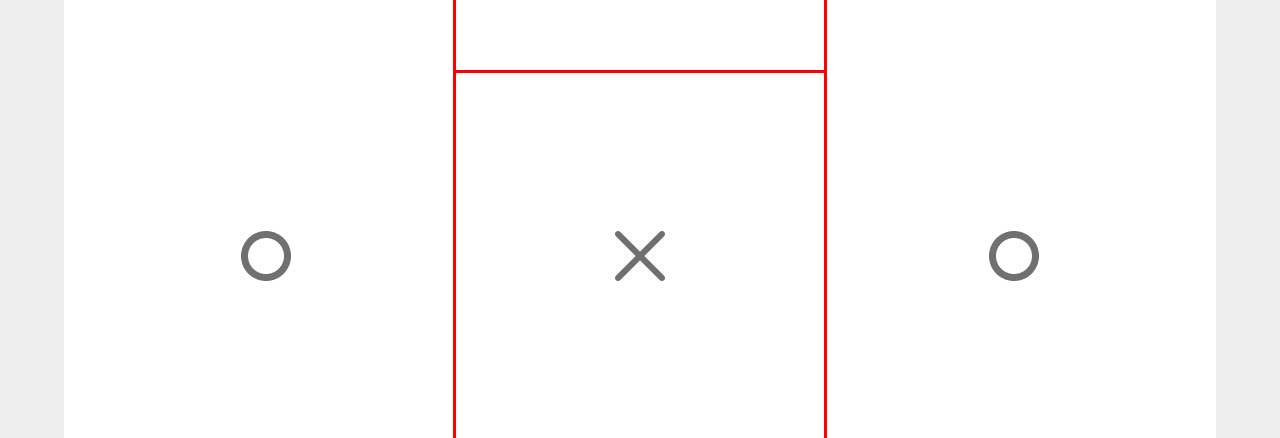
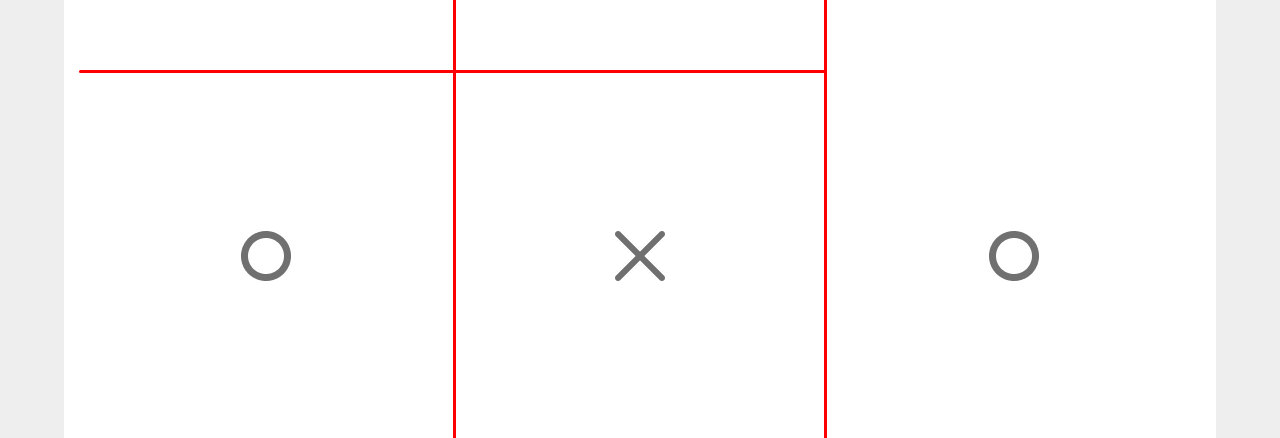
Before and after one commit to ze37/github, a React (Create React App) app in the folder JogoDaVelha/jogo-da-velha/: page / in a window 1280 px wide. Shown: the part 514-952 px from the top of the page. Built offline with nearby package versions, Linux system fonts and the light colour scheme.

Commit message:
Feito o nosso quarto quadrado do hashtag

```diff
--- a/JogoDaVelha/jogo-da-velha/src/components/Hashtag/style.css
+++ b/JogoDaVelha/jogo-da-velha/src/components/Hashtag/style.css
@@ -17,32 +17,53 @@
     justify-content: center;
 }
 .hashtag > .item:nth-child(2),
-.hashtag > .item:nth-child(8){
+.hashtag > .item:nth-child(8),
+.hashtag > .item:nth-child(4),
+.hashtag > .item:nth-child(4){
 
     justify-content: space-between;
+}
+.hashtag > .item:nth-child(4),
+.hashtag > .item:nth-child(4){
+    flex-direction: column;
+}
+
+.hashtag > .item:nth-child(2)::before,
+.hashtag > .item:nth-child(2)::after,
+.hashtag > .item:nth-child(4)::before,
+.hashtag > .item:nth-child(4)::after,
+.hashtag > .item:nth-child(8)::before,
+.hashtag > .item:nth-child(8)::after{
+    content: "";
+    background-color: red;
 }
 
 .hashtag > .item:nth-child(2)::before,
 .hashtag > .item:nth-child(2)::after,
 .hashtag > .item:nth-child(8)::before,
 .hashtag > .item:nth-child(8)::after{
-    content: "";
     width: 3px;
     height: 100%;
-    background-color: red;
-    border-top-left-radius: 1.5px;
-    border-top-right-radius: 1.5px;
 
 }
+
+
 .hashtag > .item:nth-child(2)::before,
 .hashtag > .item:nth-child(2)::after{
     border-top-left-radius: 1.5px;
     border-top-right-radius: 1.5px;
 }
+
+.hashtag > .item:nth-child(4)::before,
+.hashtag > .item:nth-child(4)::after{
+    width: 100%;
+    height: 3px;
+    border-top-left-radius: 1.5px;
+    border-bottom-left-radius: 1.5px;
+}
+
 .hashtag > .item:nth-child(5){
     border: 3px solid red;
-
-
 }
 .hashtag > .item:nth-child(8)::before,
 .hashtag > .item:nth-child(8)::after{
```
